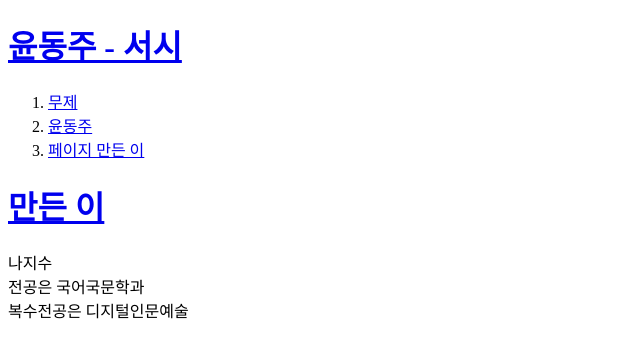
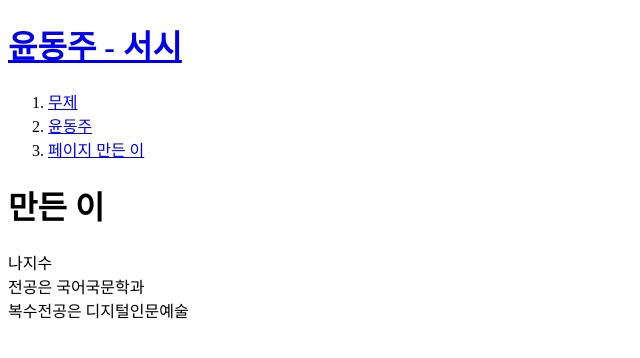
Before and after one commit to h20171024/h20171024, a plain HTML site: page 3.html in a window 1280 px wide. Shown: the whole page, without its empty margins (0-640 px from the left). Drawn offline with Linux system fonts and the light colour scheme.

Commit message:
Update 3.html

```diff
--- a/3.html
+++ b/3.html
@@ -13,9 +13,7 @@
   <li><a href="3.html">페이지 만든 이</a></li>
 </ol>
 
-<h1><a href="https://ko.wikipedia.org/wiki/%EC%9C%A4%EB%8F%99%EC%A3%BC"
-  target="_blank" title="wikipedia">
-  만든 이</a></h1>
+<h1>만든 이</a></h1>
 <p>
   나지수<br>
    전공은 국어국문학과<br>
```
